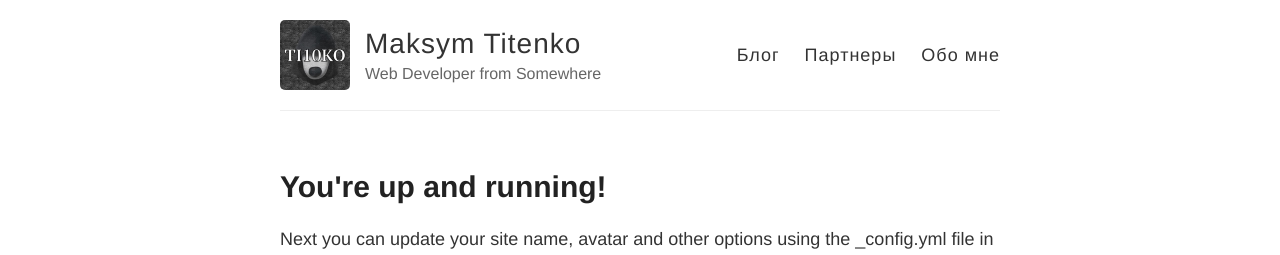
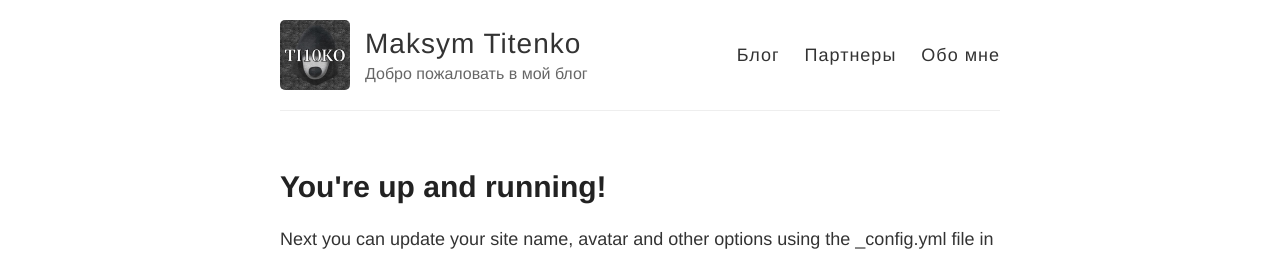
Before and after one commit to titenko/titenko.github.io, a Jekyll site: the page built from _posts/2014-3-3-Hello-World.md, in a window 1280 px wide. Shown: the top 255 px of the page. Built offline with Jekyll 4.4.1, drawn with Linux system fonts in a browser that asks for light colours; nearby versions of some CDN libraries; comment, search, counter and statistics services are not loaded.

Commit message:
Update _config.yml

```diff
--- a/_config.yml
+++ b/_config.yml
@@ -6,7 +6,7 @@
 name: Maksym Titenko
 
 # Short bio or description (displayed in the header)
-description: Web Developer from Somewhere
+description: Добро пожаловать в мой блог
 
 # URL of your avatar or profile pic (you could use your GitHub profile pic)
 avatar: https://raw.githubusercontent.com/titenko/titenko.github.io/master/images/jekyll-logo.jpg
@@ -34,7 +34,7 @@ footer-links:
 
 # Enter your Disqus shortname (not your username) to enable commenting on posts
 # You can find your shortname on the Settings page of your Disqus account
-disqus:
+disqus: Titenko
 
 # Enter your Google Analytics web tracking code (e.g. UA-2110908-2) to activate tracking
 google_analytics:
```
